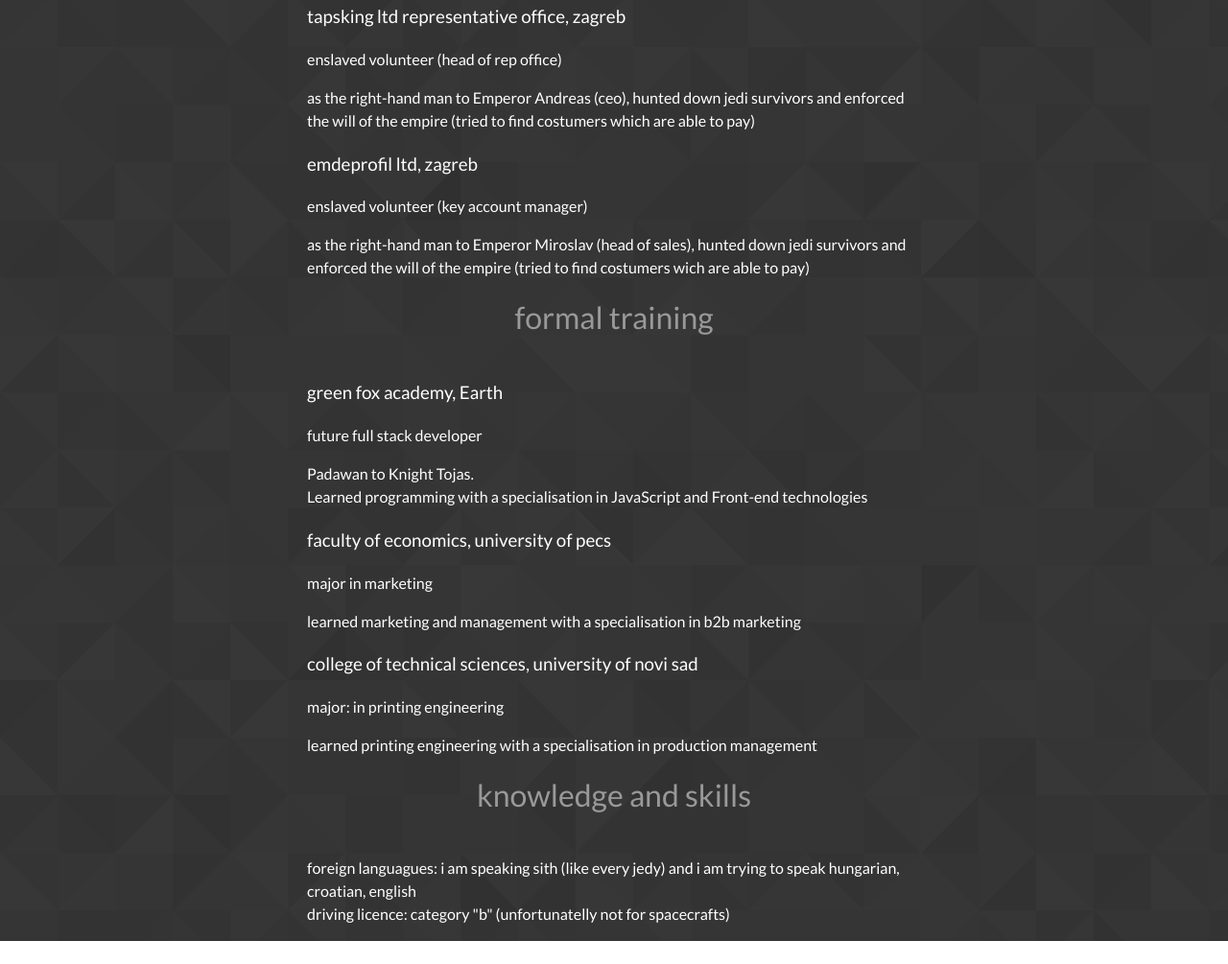
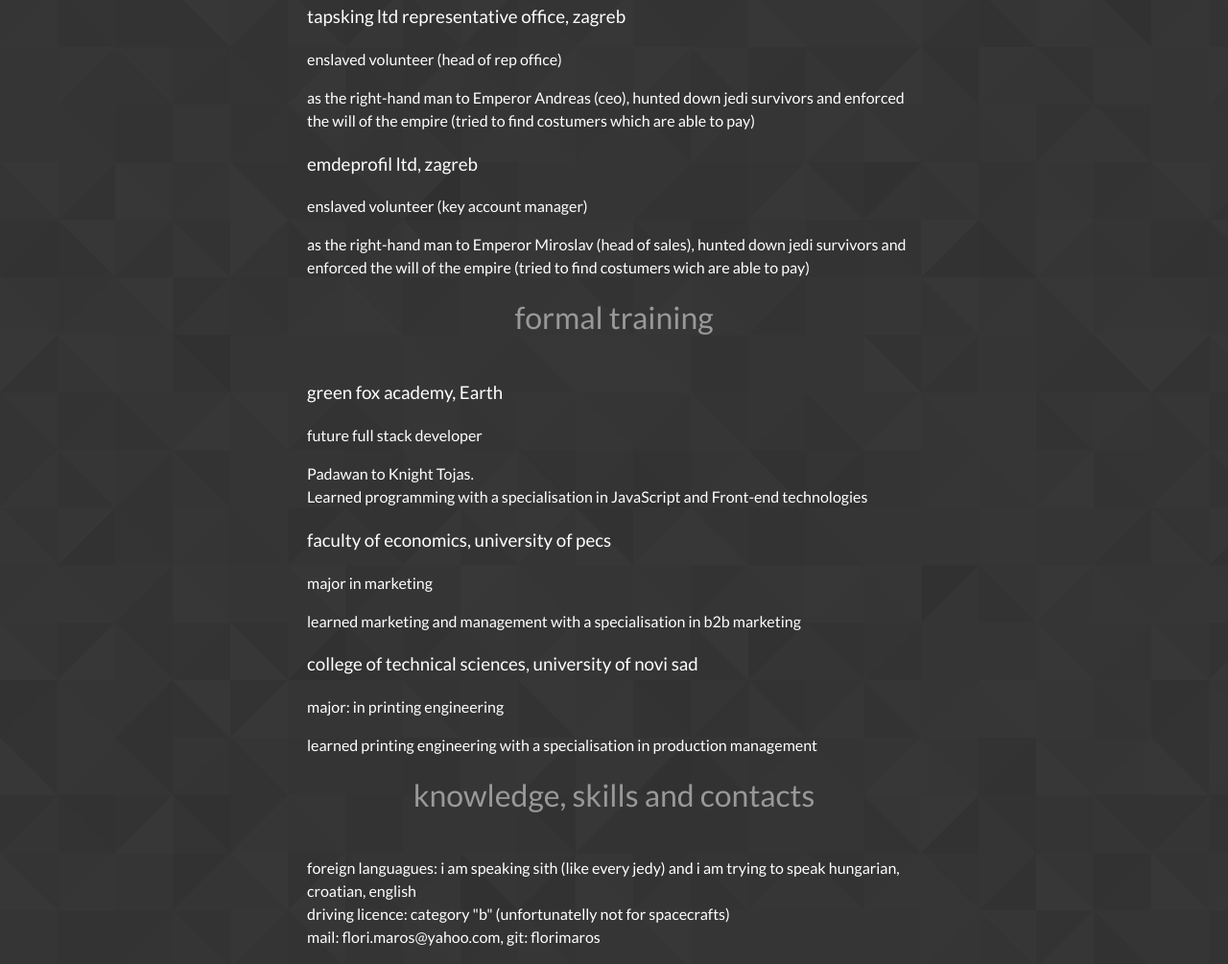
Before and after one commit to green-fox-academy/florimaros, a plain HTML site: page week-1/cv/index-florimaros.html in a window 1280 px wide. Shown: the part 431-1436 px from the top of the page at 96% size. Before the commit the page ends 1412 px from the top, so only its background shows below. Drawn offline with Linux system fonts and the light colour scheme.

Commit message:
change cv html

```diff
--- a/week-1/cv/index-florimaros.html
+++ b/week-1/cv/index-florimaros.html
@@ -71,10 +71,11 @@
         </ul>
       </section>
       <section>
-        <h2>knowledge and skills</h2>
+        <h2>knowledge, skills and contacts</h2>
         <ul>
           <li>foreign languagues: i am speaking sith (like every jedy) and i am trying to speak hungarian, croatian, english<li>
           <li>driving licence: category "b" (unfortunatelly not for spacecrafts)</li>
+          <li>mail: flori.maros@yahoo.com, git: florimaros</li>
         </ul>
       </section>
     </div>
```
